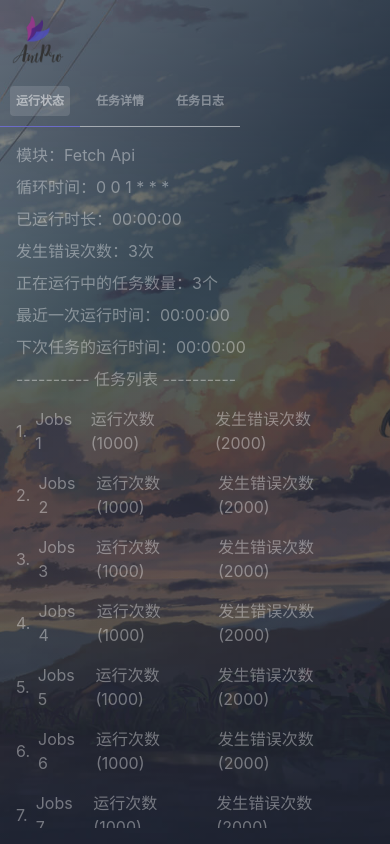
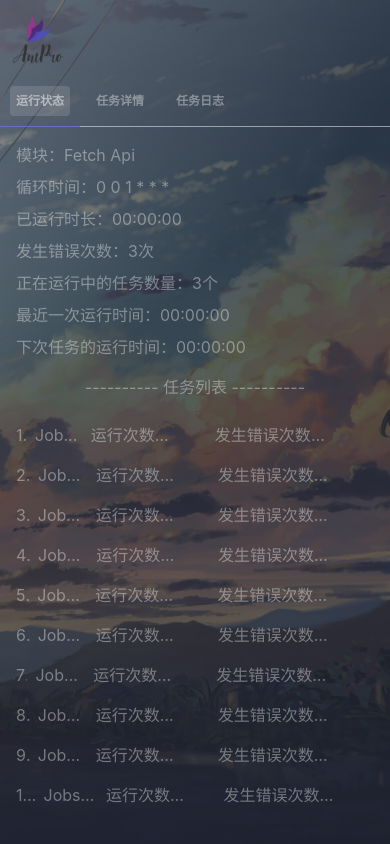
Before and after one commit to Siykt/cron-jobs, a Nuxt app: page /job/1 in a window 390 px wide. Built offline with nearby package versions, Linux system fonts and the light colour scheme.

Commit message:
feat: 移动端适配

```diff
--- a/components/ATab.vue
+++ b/components/ATab.vue
@@ -1,4 +1,6 @@
 <script setup lang="ts">
+import { breakpointsTailwind, useBreakpoints } from '@vueuse/core'
+
 interface Props {
   tabs: string[]
 }
@@ -7,12 +9,15 @@ defineProps<Props>()
 const emits = defineEmits<{
   (event: 'click', index: number): void
 }>()
+
 const active = ref(0)
 const hovered = ref<number>()
+const breakpoints = useBreakpoints(breakpointsTailwind)
+const isMobile = breakpoints.smaller('sm')
 </script>
 
 <template>
-  <div :style="{ width: `${tabs.length * 80}px` }">
+  <div :style="{ width: isMobile ? '100%' : `${tabs.length * 80}px` }">
     <div class="relative w-full flex" @mouseleave="hovered = undefined">
       <div
         v-for="(tab, i) in tabs"
--- a/components/JobDetails.vue
+++ b/components/JobDetails.vue
@@ -4,10 +4,10 @@
 
 <template>
   <div class="min-h-1px w-full flex flex-col gap-2 p4 text-#ffffff60">
-    <p class="m0 mt4 flex items-center">
+    <p class="m0 mt4 flex items-center justify-center md:justify-start">
       ---------- 任务指令 ----------
     </p>
-    <div class="mt-4 flex gap-2">
+    <div class="mt-4 flex flex-wrap justify-center gap-2 md:justify-start">
       <AButton>
         <i class="mdi:plus" />
         添加新的任务
--- a/components/JobState.vue
+++ b/components/JobState.vue
@@ -29,15 +29,15 @@ defineProps<Props>()
     <p class="m0 flex items-center">
       下次任务的运行时间：{{ job.nextTimer }}
     </p>
-    <p class="m0 flex items-center">
+    <p class="mx-0 my-2 flex items-center justify-center md:my-0 md:justify-start">
       ---------- 任务列表 ----------
     </p>
     <ul class="not-scroll m0 mt2 max-w-full w-fit flex flex-1 flex-wrap gap-x-6 gap-y-2 overflow-y-scroll pl-0 pr-2">
-      <li v-for="i in 10" :key="i" class="mb-2 flex items-center gap-2">
-        <span>{{ i }}.</span>
-        <span>Jobs {{ i }}</span>
-        <span>运行次数 (1000)</span>
-        <span>发生错误次数 (2000)</span>
+      <li v-for="i in 10" :key="i" class="mb-2 max-w-full flex items-center gap-2">
+        <span class="line-clamp-1">{{ i }}.</span>
+        <span class="line-clamp-1">Jobs {{ i }}</span>
+        <span class="line-clamp-1">运行次数 (1000)</span>
+        <span class="line-clamp-1">发生错误次数 (2000)</span>
       </li>
     </ul>
   </div>
--- a/package.json
+++ b/package.json
@@ -14,6 +14,7 @@
   },
   "dependencies": {
     "@iconify-json/mdi": "^1.1.52",
+    "@vueuse/core": "^10.2.0",
     "lodash-es": "^4.17.21",
     "nanoid": "^4.0.2",
     "nodemailer": "^6.9.3"
--- a/pages/job/[id].vue
+++ b/pages/job/[id].vue
@@ -8,6 +8,7 @@ onMounted(async () => {
   console.log('[Job]', jobId.value)
   job.value = {
     name: '瑞幸 4.8 折券',
+    description: '通过自动化任务定时获取瑞幸的基础折扣券(4.8)',
     module: 'Fetch Api',
     timer: '00:00:00',
     lastTimer: '00:00:00',
```
Also changed, not shown: 1 other file (tests, documents, lock files or other folders).
